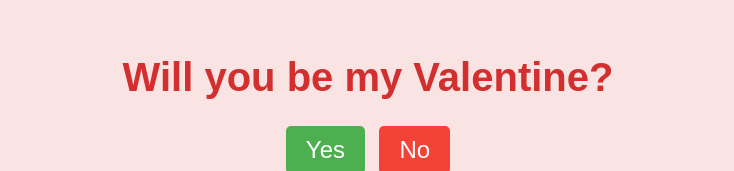
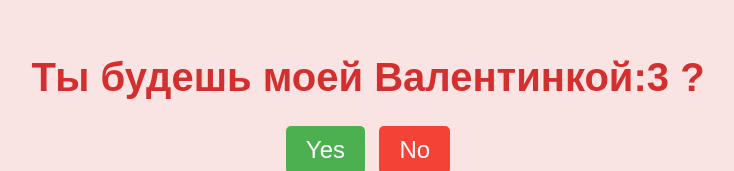
Before and after one commit to Serega0912/1111, a plain HTML site: page index.html in a window 1280 px wide. Shown: the part 137-308 px from the top of the page, without its empty margins (272-1006 px from the left). Drawn offline with Linux system fonts and the light colour scheme; no server answers.

Commit message:
Update index.html

```diff
--- a/index.html
+++ b/index.html
@@ -3,12 +3,12 @@
 <head>
     <meta charset="UTF-8">
     <meta name="viewport" content="width=device-width, initial-scale=1.0">
-    <title>Will You Be My Valentine?</title>
+    <title>Ты будешь моей Валентинкой:3 ?</title>
     <link rel="stylesheet" href="styles.css">
 </head>
 <body>
     <div class="container">
-        <h1>Will you be my Valentine?</h1>
+        <h1>Ты будешь моей Валентинкой:3 ?</h1>
         <div class="buttons">
             <button class="yes-button" onclick="handleYesClick()">Yes</button>
             <button class="no-button" onclick="handleNoClick()">No</button>
```
